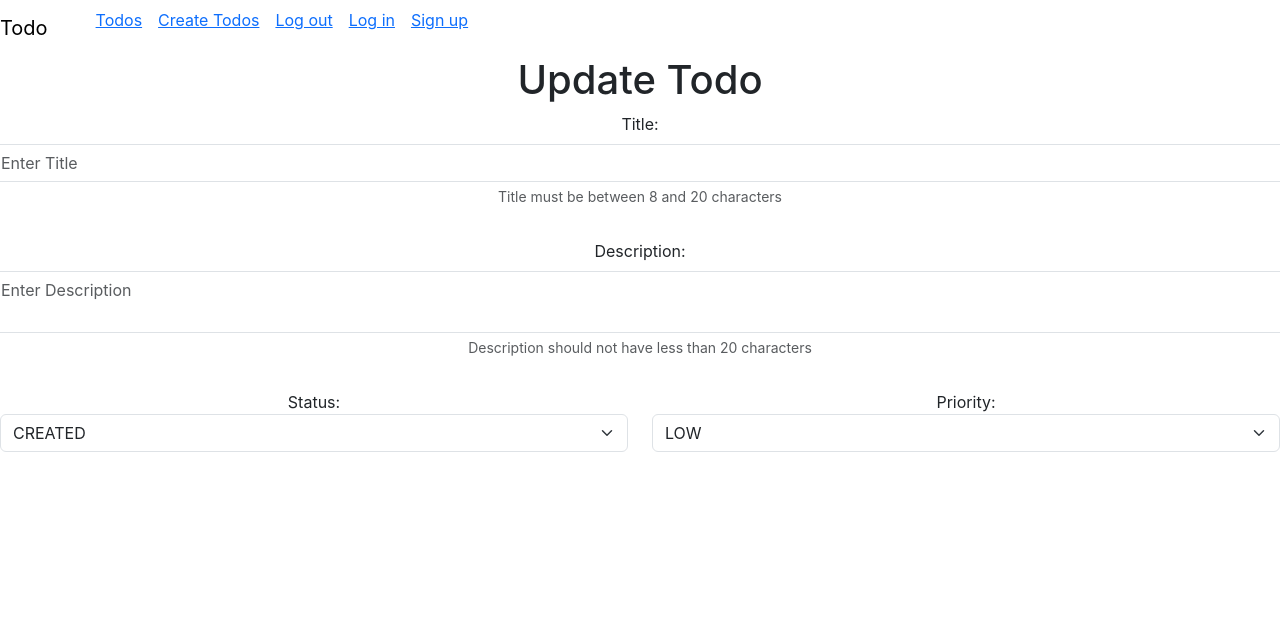
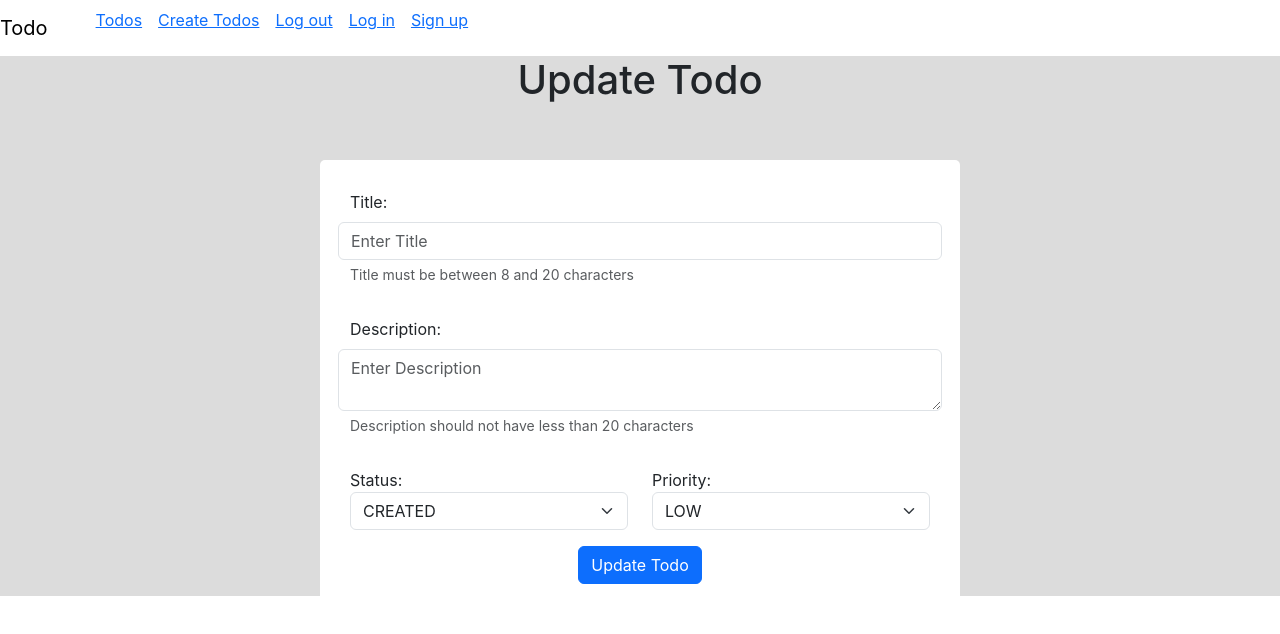
Before and after one commit to Osorabrian/Todo-React-Frontend, a React (Create React App) app: page /update-todos in a window 1280 px wide. Shown: the top 634 px of the page. Built offline with nearby package versions, Linux system fonts and the light colour scheme.

Commit message:
add styling to update page and update form component

```diff
--- /dev/null
+++ b/src/components/Update/update.css
@@ -0,0 +1,15 @@
+#update-form{
+    text-align: left;
+    position: absolute;
+    top: 20%;
+    left: 25%;
+    width: 50%;
+    background-color: white;
+    padding: 30px;
+    border-radius: 5px;
+}
+
+#update-page{
+    background-color: #dcdcdc;
+    height: 540px;
+}
--- a/src/components/Update/updateform.js
+++ b/src/components/Update/updateform.js
@@ -1,4 +1,5 @@
 import React from "react";
+import './update.css'
 
 export default function UpdateForm(){
     return(
@@ -36,6 +37,11 @@ export default function UpdateForm(){
                         <option value={2}>HIGH</option>
                     </select>
                 </div>
+
+            </div>
+
+            <div style={{textAlign: 'center'}}>
+                <button  className='btn btn-primary' type="submit">Update Todo</button>
             </div>
 
         </form>
--- a/src/components/Update/updatepage.js
+++ b/src/components/Update/updatepage.js
@@ -1,4 +1,5 @@
 import React from "react";
+import './update.css'
 import UpdateForm from "./updateform";
 
 export default function UpdatePage(){
```
